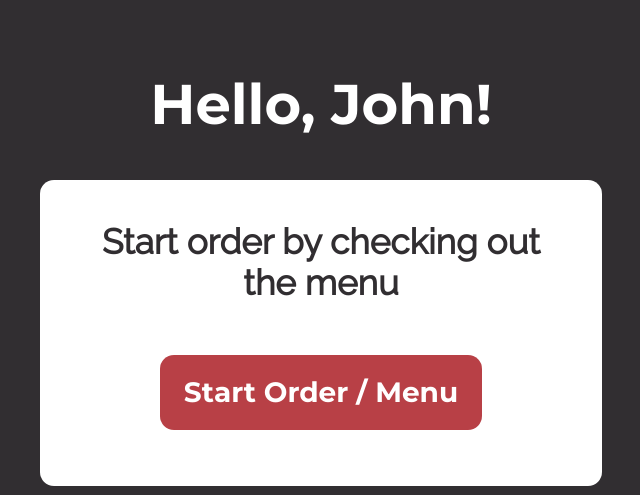
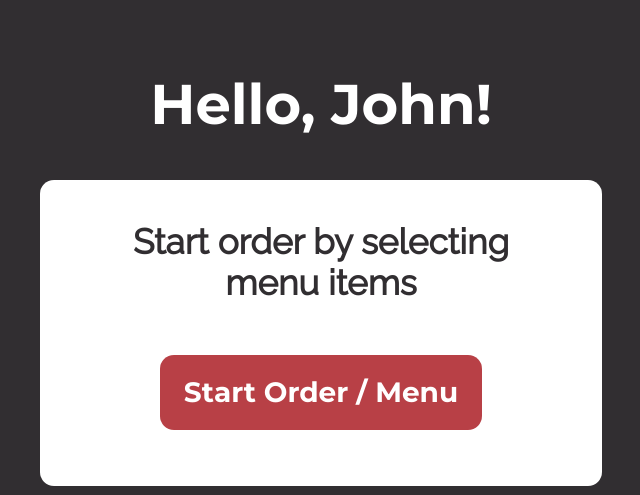
Before and after one commit to lingan233/idm216-redstone, a PHP site: page /front.php in a window 1280 px wide. Shown: the part 76-571 px from the top of the page, without its empty margins (319-959 px from the left). Run offline with PHP 8.4, Linux system fonts and the light colour scheme; the visitor is signed in with stand-in values (Sample User, id 1); data that the repository does not hold is empty; a stand-in replaces the project's code that opens the database connection.

Commit message:
Update front.php

```diff
--- a/front.php
+++ b/front.php
@@ -22,7 +22,7 @@ if ($var_value == True) {
     $var_value = $_SESSION['login'];
     if ($var_value == True) {
         echo "<div class='action-box'>
-        <h2>Start order by checking out the menu</h2>
+        <h2>Start order by selecting menu items</h2>
         <a class='big-red-button' href='menu.php'>start order / menu</a>
             </div>";
     } else {
```
